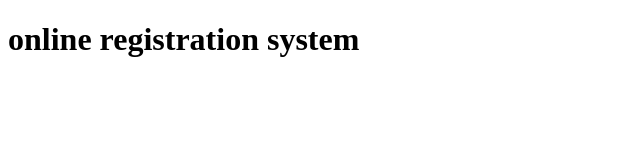
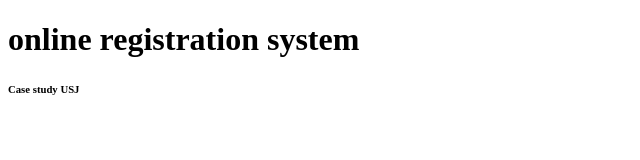
Before and after one commit to gregory-hy/online-registration-system, a plain HTML site: page index.html in a window 1280 px wide. Shown: the full height of the page, 0-640 px from the left. Drawn offline with Linux system fonts and the light colour scheme.

Commit message:
Update index.html

```diff
--- a/index.html
+++ b/index.html
@@ -6,6 +6,6 @@
   </head>
   <body>
     <h1>online registration system</h1>
-
+    <h6>Case study USJ</h6>
   </body>
 </html>
```
